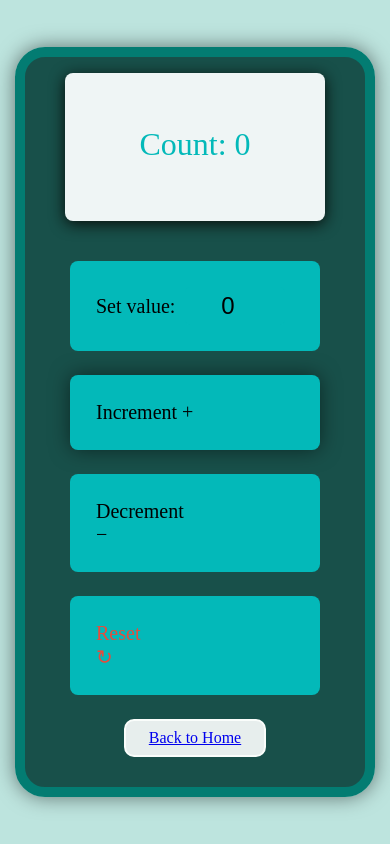
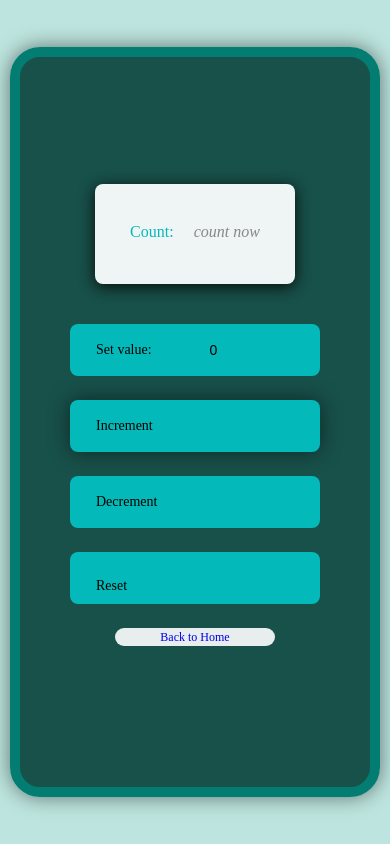
Before and after one commit to Rachel-Cellulose/Altschool_second_semester_exam, a React (Create React App) app: page /CounterApp in a window 390 px wide. Built offline with nearby package versions, Linux system fonts and the light colour scheme.

Commit message:
added responsiveness

```diff
--- a/src/App.js
+++ b/src/App.js
@@ -16,11 +16,17 @@ function Home() {
         </h2>
 
         <div className="nav-box">
-          <Link to="/error"> Check here for error page</Link>
+          <Link to="/error" style={{ textDecoration: "none" }}>
+            {" "}
+            Check here for error page
+          </Link>
         </div>
 
         <div className="nav-box">
-          <Link to="/CounterApp"> My Counter App</Link>
+          <Link to="/CounterApp" style={{ textDecoration: "none" }} >
+            {" "}
+            My Counter App
+          </Link>
         </div>
       </div>
     </section>
@@ -37,7 +43,7 @@ function Error() {
             <p>Ooops!!!!</p>
             <h2>Sorry, the page you are looking for does not exist.</h2>
             <button>
-              <Link className="Button" to="/">
+              <Link style={{ textDecoration: "none" }}className="Button" to="/">
                 Go back to Home Page
               </Link>
             </button>
@@ -80,13 +86,15 @@ const CounterApp = () => {
   const counter = useCounter(0);
 
   return (
-    <section className="main-container">
-      <div>{/* <h1 className="title">Counter App</h1> */}</div>
-
-      <div>
+    <div className="header" >
         <div className="wrapper">
           <div>
-            <p className="display">Count: {counter.count}</p>
+            <p className="display">
+              Count:{" "}
+              <span className="placeholder">
+                {counter.count ? counter.count : "count now"}
+              </span>
+            </p>
           </div>
 
           <div className="value-container">
@@ -96,27 +104,29 @@ const CounterApp = () => {
               id="countInput"
               value={counter.count}
               onChange={(e) => counter.setValue(parseInt(e.target.value, 10))}
+              placeholder="Enter a value"
             />
           </div>
 
           <div className="increment-container" onClick={counter.increment}>
-            Increment  &#x2B;
+            Increment
           </div>
 
           <div className="decrement-container" onClick={counter.decrement}>
-            Decrement <div>&#x2212;</div>
+            Decrement
           </div>
 
           <div className="reset-container" onClick={counter.reset}>
-            Reset <div>&#8635;</div>
+            Reset
           </div>
 
           <div className="nav-box">
-            <Link to="/"> Back to Home</Link>
+            <Link to="/" style={{ textDecoration: "none" }}>
+              Back to Home
+            </Link>
           </div>
         </div>
-      </div>
-    </section>
+    </div>
   );
 };
 
@@ -129,7 +139,8 @@ function App() {
           <Route path="/error" element={<Error />} />
           <Route path="/CounterApp" element={<CounterApp />} />
           <Route path="*" element={<PageNotFound />} />
-          <Route path="/TestErrorBoundary" element={<PageNotFound />} />{" "}
+          <Route path="/TestErrorBoundary" element={<PageNotFound />} />
+          {" TestErrorBoundary"}
           {/* Include the ErrorBoundaryTest component */}
         </Routes>
       </switch>
--- a/src/index.css
+++ b/src/index.css
@@ -16,13 +16,9 @@ body {
   margin: 0;
 }
 
-section {
-  /* background-color: aliceblue; */
+.header{
 }
-
 .wrapper {
-  width: 360px;
-  height: 750px;
   background: rgba(0, 59, 52, 0.87);
   border: 10px solid rgb(3, 124, 114);
   border-radius: 30px;
@@ -32,6 +28,7 @@ section {
   align-items: center;
   justify-content: center;
   box-shadow: 0 0 20px rgba(0, 0, 0, 0.5);
+
 }
 
 .increment-container {
@@ -44,16 +41,11 @@ section {
   border-radius: 0.5rem;
   padding: 26px;
   width: 250px;
+  height: 90px;
   margin-bottom: 1.5rem;
   box-shadow: 0 0 20px rgba(0, 0, 0, 0.5);
-
 }
 
-/* #item{
-  display: flex;
-  justify-content: center;
-  background-color: purple;
-} */
 .decrement-container {
   background: rgb(3, 185, 185);
   font-size: 20px;
@@ -64,9 +56,8 @@ section {
   border-radius: 0.5rem;
   padding: 26px;
   width: 250px;
+  height: 90px;
   margin-bottom: 1.5rem;
-
-  /* margin: 20px 0; */
 }
 
 .reset-container {
@@ -80,6 +71,7 @@ section {
   padding: 26px;
   margin-bottom: 1.5rem;
   width: 250px;
+  height: 90px;
 }
 
 .value-container {
@@ -92,7 +84,9 @@ section {
   padding: 26px;
   margin-bottom: 1.5rem;
   width: 250px;
+  height: 90px;
 }
+
 code {
   font-family: source-code-pro, Menlo, Monaco, Consolas, "Courier New",
     monospace;
@@ -105,7 +99,6 @@ label {
 input {
   width: 60px;
   padding: 5px;
-  /* border: none; */
   border: 1px solid #ccc;
   border-radius: 5px;
   text-align: center;
@@ -115,16 +108,7 @@ input {
   background-color: rgb(3, 185, 185);
   border: #a6f8f1;
   font-size: 24px;
-  width: 100px;
-}
-
-.title {
-  /* background-color: chartreuse; */
-  align-items: center;
-  justify-content: center;
-  margin: 0 auto;
-  padding: 10px;
-  background-color: blue;
+  width: 50%;
 }
 
 .display {
@@ -139,13 +123,21 @@ input {
   padding-bottom: 25px;
   font-size: 2rem;
   text-align: right;
-  width: 260px;
+  width: 280px;
   height: 148px;
   margin-top: 1rem;
   margin-bottom: 2.5rem;
   color: rgb(3, 185, 185);
   box-shadow: 0px 3px 15px rgba(8, 12, 9, 5);
 }
+
+.placeholder {
+  color: #888;
+  font-style: italic;
+  font-size: 26px;
+  margin-left: 20px;
+}
+
 .increment-container:hover,
 .decrement-container:hover,
 .reset-container:hover,
@@ -154,24 +146,6 @@ input {
   cursor: pointer;
 }
 
-/* .home-container {
-  width: 520px;
-  height: 380px;
-  padding: 20px;
-  border: 1px solid #ccc;
-  box-shadow: 0 2px 4px rgba(0, 0, 0, 0.1);
-  background-color: rgba(0, 59, 52, 0.87);
-  text-align: center;
-} */
-
-/* .home-container h1 {
-  color: rgb(242, 247, 242);
-  justify-content: center;
-  align-items: center;
-  text-align: center;
-  margin: 0 auto;
-  font-size: 36px;
-} */
 .layer1 {
   background-color: rgba(131, 187, 178, 0.418);
   padding: 50px;
@@ -246,10 +220,11 @@ input {
   border-radius: 10px;
 }
 
-.home-container h1{
+.home-container h1 {
   font-size: 30px;
   color: #031615;
 }
+
 .info-box {
   width: 600px;
   height: 300px;
@@ -264,7 +239,7 @@ input {
   height: 300px;
 }
 
-.info-box h2{
+.info-box h2 {
   margin-bottom: 34px;
   color: #a3f5ef;
 }
@@ -283,7 +258,6 @@ input {
   font-size: 16px;
   background-color: #e7eeed;
   color: rgb(17, 7, 7);
-  /* border: none; */
   border-radius: 10px;
   cursor: pointer;
   display: flex;
@@ -291,6 +265,99 @@ input {
 
 }
 
-.reset-container{
-  color: #e74c3c;
+/* Styles for smaller screens (e.g., mobile devices) */
+@media (max-width: 768px) {
+  .wrapper {
+    width: 300px;
+    height: 400px;
+
+  }
+.placeholder{
+  font-size: 16px;
 }
+  .increment-container,
+  .decrement-container,
+  .reset-container,
+  .value-container {
+    width: 150px;
+    height: 45px;
+    font-size: 14px;
+  }
+  .display{
+    font-size: 1rem;
+    width: 200px;
+    height: 100px;
+  }
+  .layer1{
+    width: 400px;
+    height: 350px;
+  }
+  .layer2{
+    width:300px ;
+    height: 250px;
+  }
+  .layer3{
+    width:200px ;
+    height:150px ;
+  }
+  .error-container h1{
+    font-size: 18px;
+    padding: 5px;
+  }
+  .error-container p{
+    font-size:12px ;
+  }
+  .error-container h2{
+    font-size: 14px;
+    text-align: center;
+  }
+  .error-container button{
+    font-size: 10px;
+    width: 150px;
+    height: 18px;
+  }
+
+  .home-container{
+    width: 340px;
+    height: 300px;
+    color: #12695b;
+
+  }
+  .home-container h1{
+    font-size: 14px;
+    margin-bottom: 30px;
+  }
+  .info-box{
+    width:240px ;
+    height: 150px;
+  }
+  .info-box h2{
+    font-size: 14px;
+    padding-bottom: 12px;
+  }
+  .nav-box{
+    width: 160px;
+    height: 18px;
+    font-size: 12px;
+    background-color: #e7eeed;
+    border-style: none;
+  }
+
+  #countInput{
+    font-size: 14px;
+  width: 60%;
+  }
+}
+
+/* Original styles for larger screens (e.g., desktop) */
+.wrapper {
+  width: 370px;
+  height: 750px;
+}
+
+.increment-container,
+.decrement-container,
+.reset-container,
+.value-container {
+  width: 250px;
+}
```
